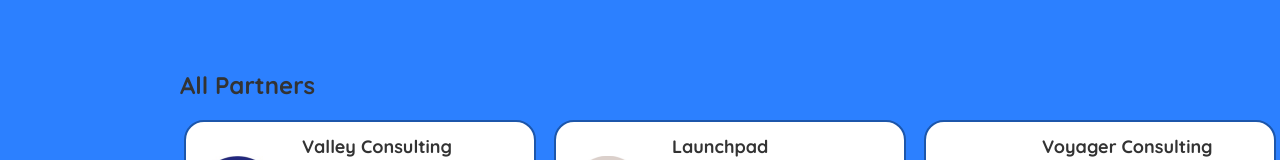
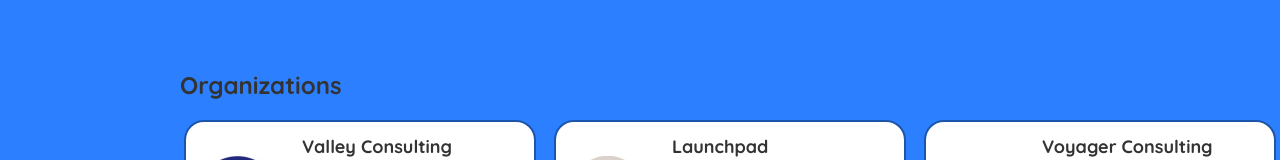
Before and after one commit to calconnex/connex, a React (Create React App) app in the folder divjoy-template/: page /partners in a window 1280 px wide. Shown: the part 330-490 px from the top of the page. Built offline with nearby package versions, Linux system fonts and the light colour scheme; no server answers.

Commit message:
partners -> organizations

```diff
--- a/divjoy-template/src/original/js/Partners.js
+++ b/divjoy-template/src/original/js/Partners.js
@@ -86,7 +86,7 @@ const CoffeeChatsApplicant6 = (props) => {
         </div>
 
         <span className={styles['AllPartners']}>
-          <span>All Partners</span>
+          <span>Organizations</span>
         </span>
 
       <div style={gridStyle_3}>
```
